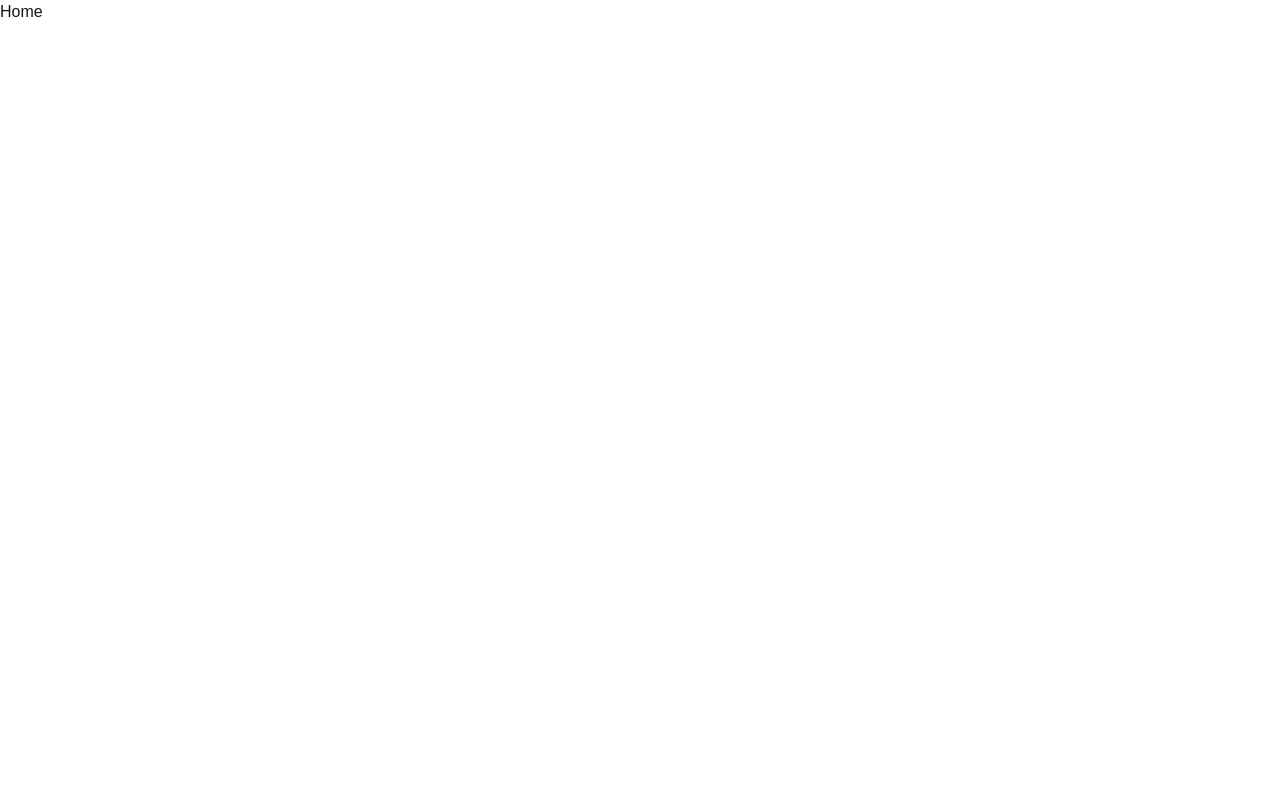
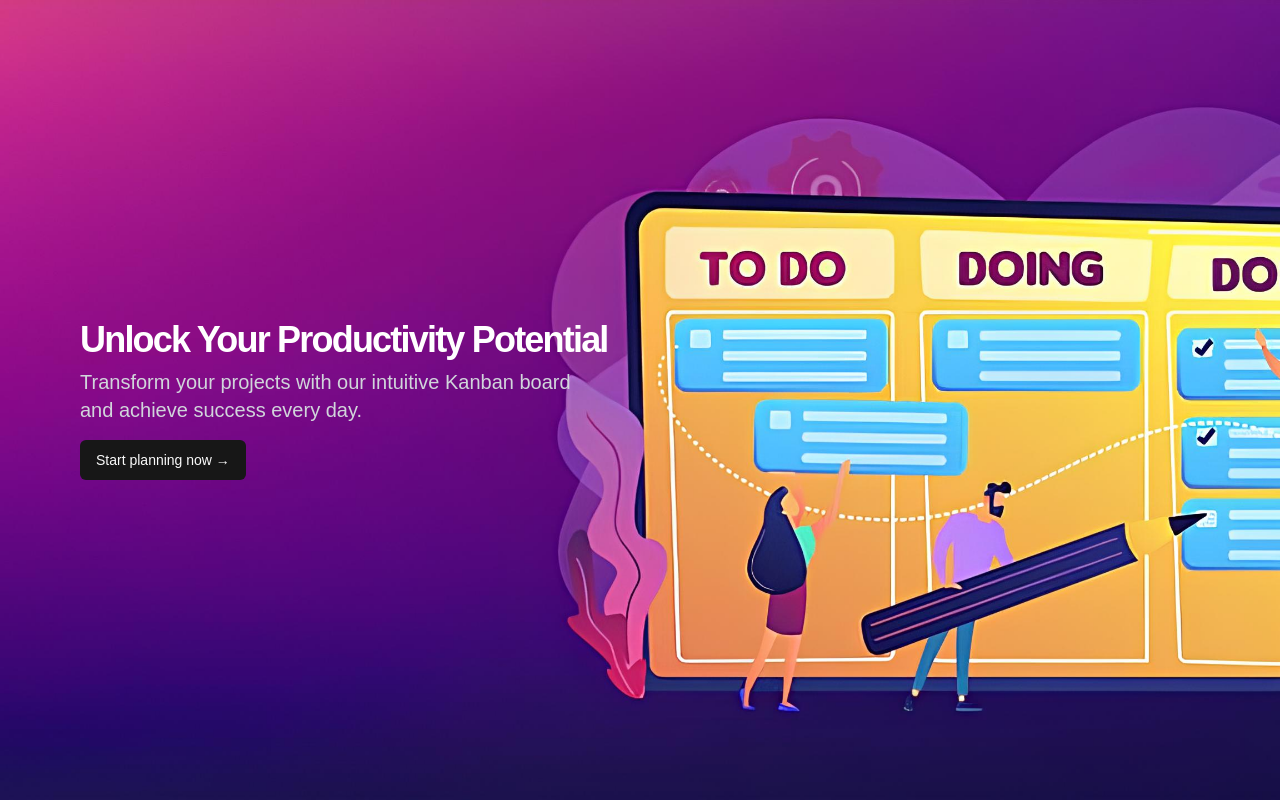
Before and after one commit to Krishna47ak/YouseAi-Kanban, a Next.js app: page / in a window 1280 px wide. Built offline with nearby package versions, Linux system fonts and the light colour scheme.

Commit message:
[ created: landing screen ]

```diff
--- a/src/app/(pages)/page.tsx
+++ b/src/app/(pages)/page.tsx
@@ -1,11 +1,28 @@
-import React from 'react'
+import { Button } from "@/components/ui/button";
+import Link from "next/link";
 
-const Home = () => {
+const Landing = () => {
     return (
-        <div className='' >
-            Home
+        <div className="bg-[url('/kanban-bg.jpg')] bg-center bg-cover bg-fixed min-h-screen relative w-full overflow-hidden text-white">
+            <div className="flex h-full items-center p-20 min-h-screen">
+                <div className="">
+                    <div className="flex flex-col justify-center max-md:items-center space-y-4 max-md:text-center">
+                        <div className="space-y-2">
+                            <h2 className="text-3xl font-bold tracking-tighter sm:text-4xl">
+                                Unlock Your Productivity Potential
+                            </h2>
+                            <p className="max-w-[500px] md:text-xl text-gray-300">
+                                Transform your projects with our intuitive Kanban board and achieve success every day.
+                            </p>
+                        </div>
+                        <Link href="/signup">
+                            <Button>Start planning now &#8594;</Button>
+                        </Link>
+                    </div>
+                </div>
+            </div>
         </div>
-    )
-}
+    );
+};
 
-export default Home
+export default Landing;
```
Also changed, not shown: public/kanban-bg.jpg (added).
